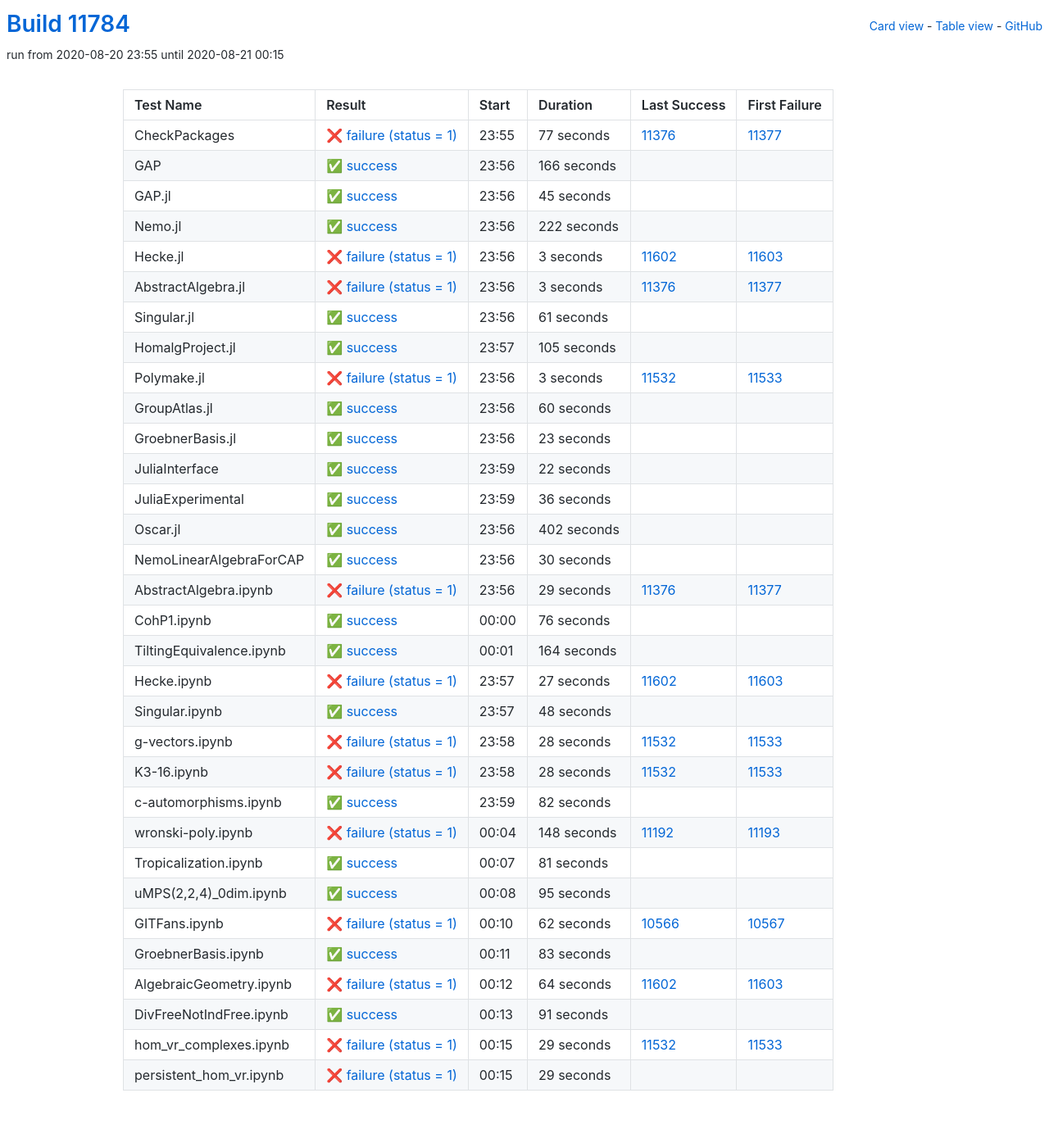
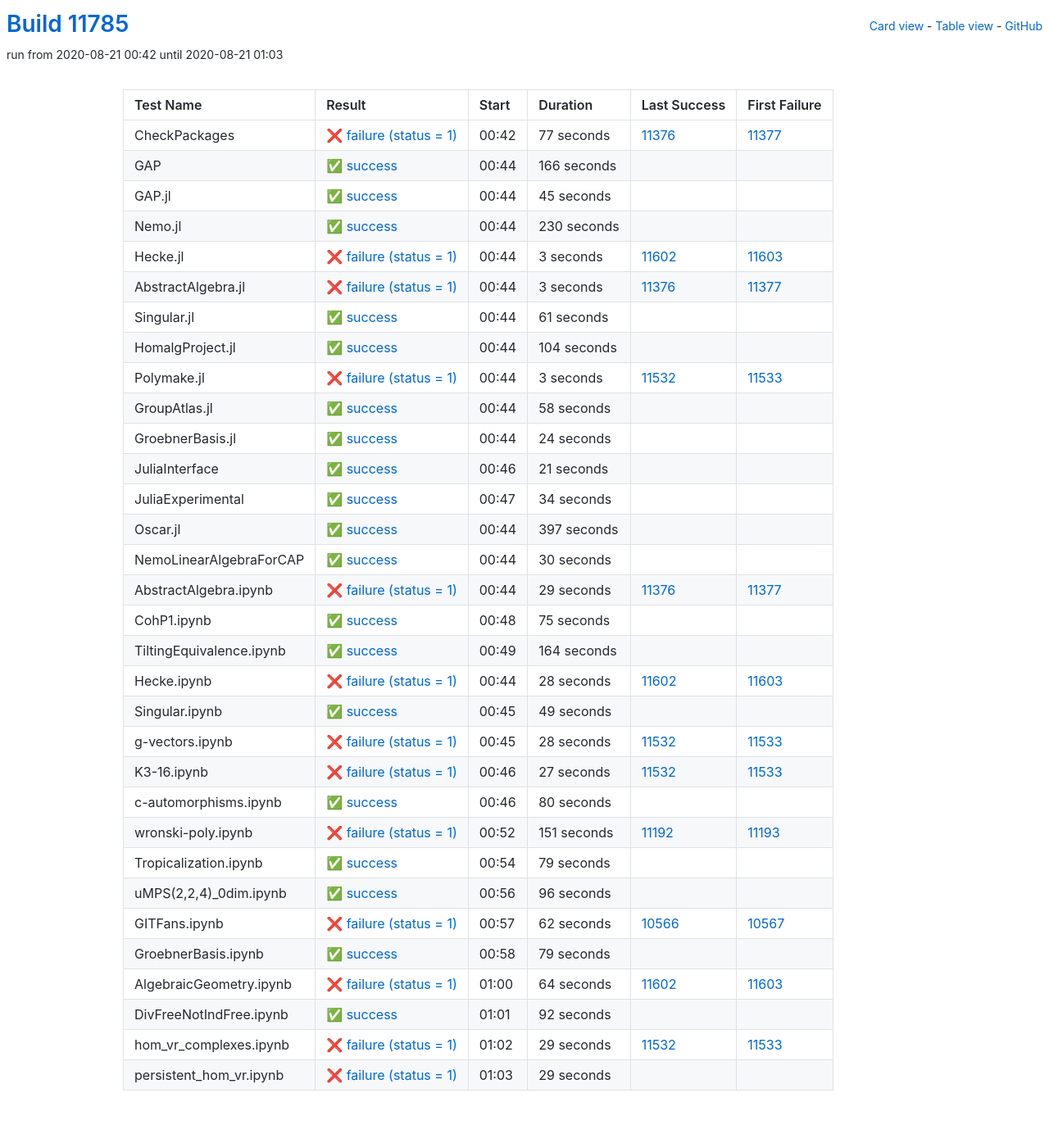
Before and after one commit to oscar-system/oscar-ci-status, a Jekyll site: the page built from table.html, in a window 1280 px wide. Shown: the whole page at 82% size. Built offline with Jekyll 4.4.1, drawn with Linux system fonts in a browser that asks for light colours.

Commit message:
Build #11785

```diff
--- a/_data/ci.yml
+++ b/_data/ci.yml
@@ -1,6 +1,6 @@
 ---
-build: 11784
-build_url: https://oscarci.mathematik.uni-kl.de/job/oscar/11784/
+build: 11785
+build_url: https://oscarci.mathematik.uni-kl.de/job/oscar/11785/
 job: oscar
 organization: oscar-system
 repo: oscar-ci-status
@@ -8,8 +8,8 @@
 tests:
 - name: CheckPackages
   id: checkpackages
-  log: https://oscarci.mathematik.uni-kl.de/job/oscar/11784/artifact/logs/build-11784/CheckPackages.log
-  start: 2020-08-20 23:55
+  log: https://oscarci.mathematik.uni-kl.de/job/oscar/11785/artifact/logs/build-11785/CheckPackages.log
+  start: 2020-08-21 00:42
   success: false
   exitcode: 1
   status: failure
@@ -20,8 +20,8 @@
   first_failure_url: https://oscarci.mathematik.uni-kl.de/job/oscar/11377/
 - name: GAP
   id: gap
-  log: https://oscarci.mathematik.uni-kl.de/job/oscar/11784/artifact/logs/build-11784/GAP.log
-  start: 2020-08-20 23:56
+  log: https://oscarci.mathematik.uni-kl.de/job/oscar/11785/artifact/logs/build-11785/GAP.log
+  start: 2020-08-21 00:44
   success: true
   exitcode: 0
   status: success
@@ -32,8 +32,8 @@
   first_failure_url:
 - name: GAP.jl
   id: gap-jl
-  log: https://oscarci.mathematik.uni-kl.de/job/oscar/11784/artifact/logs/build-11784/GAP.jl.log
-  start: 2020-08-20 23:56
+  log: https://oscarci.mathematik.uni-kl.de/job/oscar/11785/artifact/logs/build-11785/GAP.jl.log
+  start: 2020-08-21 00:44
   success: true
   exitcode: 0
   status: success
@@ -44,20 +44,20 @@
   first_failure_url:
 - name: Nemo.jl
   id: nemo-jl
-  log: https://oscarci.mathematik.uni-kl.de/job/oscar/11784/artifact/logs/build-11784/Nemo.jl.log
-  start: 2020-08-20 23:56
+  log: https://oscarci.mathematik.uni-kl.de/job/oscar/11785/artifact/logs/build-11785/Nemo.jl.log
+  start: 2020-08-21 00:44
   success: true
   exitcode: 0
   status: success
-  duration: 222
+  duration: 230
   last_success: false
   last_success_url:
   first_failure: false
   first_failure_url:
 - name: Hecke.jl
   id: hecke-jl
-  log: https://oscarci.mathematik.uni-kl.de/job/oscar/11784/artifact/logs/build-11784/Hecke.jl.log
-  start: 2020-08-20 23:56
+  log: https://oscarci.mathematik.uni-kl.de/job/oscar/11785/artifact/logs/build-11785/Hecke.jl.log
+  start: 2020-08-21 00:44
   success: false
   exitcode: 1
   status: failure
@@ -68,8 +68,8 @@
   first_failure_url: https://oscarci.mathematik.uni-kl.de/job/oscar/11603/
 - name: AbstractAlgebra.jl
   id: abstractalgebra-jl
-  log: https://oscarci.mathematik.uni-kl.de/job/oscar/11784/artifact/logs/build-11784/AbstractAlgebra.jl.log
-  start: 2020-08-20 23:56
+  log: https://oscarci.mathematik.uni-kl.de/job/oscar/11785/artifact/logs/build-11785/AbstractAlgebra.jl.log
+  start: 2020-08-21 00:44
   success: false
   exitcode: 1
   status: failure
@@ -80,8 +80,8 @@
   first_failure_url: https://oscarci.mathematik.uni-kl.de/job/oscar/11377/
 - name: Singular.jl
   id: singular-jl
-  log: https://oscarci.mathematik.uni-kl.de/job/oscar/11784/artifact/logs/build-11784/Singular.jl.log
-  start: 2020-08-20 23:56
+  log: https://oscarci.mathematik.uni-kl.de/job/oscar/11785/artifact/logs/build-11785/Singular.jl.log
+  start: 2020-08-21 00:44
   success: true
   exitcode: 0
   status: success
@@ -92,20 +92,20 @@
   first_failure_url:
 - name: HomalgProject.jl
   id: homalgproject-jl
-  log: https://oscarci.mathematik.uni-kl.de/job/oscar/11784/artifact/logs/build-11784/HomalgProject.jl.log
-  start: 2020-08-20 23:57
+  log: https://oscarci.mathematik.uni-kl.de/job/oscar/11785/artifact/logs/build-11785/HomalgProject.jl.log
+  start: 2020-08-21 00:44
   success: true
   exitcode: 0
   status: success
-  duration: 105
+  duration: 104
   last_success: false
   last_success_url:
   first_failure: false
   first_failure_url:
 - name: Polymake.jl
   id: polymake-jl
-  log: https://oscarci.mathematik.uni-kl.de/job/oscar/11784/artifact/logs/build-11784/Polymake.jl.log
-  start: 2020-08-20 23:56
+  log: https://oscarci.mathematik.uni-kl.de/job/oscar/11785/artifact/logs/build-11785/Polymake.jl.log
+  start: 2020-08-21 00:44
   success: false
   exitcode: 1
   status: failure
@@ -116,68 +116,68 @@
   first_failure_url: https://oscarci.mathematik.uni-kl.de/job/oscar/11533/
 - name: GroupAtlas.jl
   id: groupatlas-jl
-  log: https://oscarci.mathematik.uni-kl.de/job/oscar/11784/artifact/logs/build-11784/GroupAtlas.jl.log
-  start: 2020-08-20 23:56
+  log: https://oscarci.mathematik.uni-kl.de/job/oscar/11785/artifact/logs/build-11785/GroupAtlas.jl.log
+  start: 2020-08-21 00:44
   success: true
   exitcode: 0
   status: success
-  duration: 60
+  duration: 58
   last_success: false
   last_success_url:
   first_failure: false
   first_failure_url:
 - name: GroebnerBasis.jl
   id: groebnerbasis-jl
-  log: https://oscarci.mathematik.uni-kl.de/job/oscar/11784/artifact/logs/build-11784/GroebnerBasis.jl.log
-  start: 2020-08-20 23:56
+  log: https://oscarci.mathematik.uni-kl.de/job/oscar/11785/artifact/logs/build-11785/GroebnerBasis.jl.log
+  start: 2020-08-21 00:44
   success: true
   exitcode: 0
   status: success
-  duration: 23
+  duration: 24
   last_success: false
   last_success_url:
   first_failure: false
   first_failure_url:
 - name: JuliaInterface
   id: juliainterface
-  log: https://oscarci.mathematik.uni-kl.de/job/oscar/11784/artifact/logs/build-11784/JuliaInterface.log
-  start: 2020-08-20 23:59
+  log: https://oscarci.mathematik.uni-kl.de/job/oscar/11785/artifact/logs/build-11785/JuliaInterface.log
+  start: 2020-08-21 00:46
   success: true
   exitcode: 0
   status: success
-  duration: 22
+  duration: 21
   last_success: false
   last_success_url:
   first_failure: false
   first_failure_url:
 - name: JuliaExperimental
   id: juliaexperimental
-  log: https://oscarci.mathematik.uni-kl.de/job/oscar/11784/artifact/logs/build-11784/JuliaExperimental.log
-  start: 2020-08-20 23:59
+  log: https://oscarci.mathematik.uni-kl.de/job/oscar/11785/artifact/logs/build-11785/JuliaExperimental.log
+  start: 2020-08-21 00:47
   success: true
   exitcode: 0
   status: success
-  duration: 36
+  duration: 34
   last_success: false
   last_success_url:
   first_failure: false
   first_failure_url:
 - name: Oscar.jl
   id: oscar-jl
-  log: https://oscarci.mathematik.uni-kl.de/job/oscar/11784/artifact/logs/build-11784/Oscar.jl.log
-  start: 2020-08-20 23:56
+  log: https://oscarci.mathematik.uni-kl.de/job/oscar/11785/artifact/logs/build-11785/Oscar.jl.log
+  start: 2020-08-21 00:44
   success: true
   exitcode: 0
   status: success
-  duration: 402
+  duration: 397
   last_success: false
   last_success_url:
   first_failure: false
   first_failure_url:
 - name: NemoLinearAlgebraForCAP
   id: nemolinearalgebraforcap
-  log: https://oscarci.mathematik.uni-kl.de/job/oscar/11784/artifact/logs/build-11784/NemoLinearAlgebraForCAP.log
-  start: 2020-08-20 23:56
+  log: https://oscarci.mathematik.uni-kl.de/job/oscar/11785/artifact/logs/build-11785/NemoLinearAlgebraForCAP.log
+  start: 2020-08-21 00:44
   success: true
   exitcode: 0
   status: success
@@ -188,8 +188,8 @@
   first_failure_url:
 - name: AbstractAlgebra.ipynb
   id: abstractalgebra-ipynb
-  log: https://oscarci.mathematik.uni-kl.de/job/oscar/11784/artifact/logs/build-11784/AbstractAlgebra.ipynb.log
-  start: 2020-08-20 23:56
+  log: https://oscarci.mathematik.uni-kl.de/job/oscar/11785/artifact/logs/build-11785/AbstractAlgebra.ipynb.log
+  start: 2020-08-21 00:44
   success: false
   exitcode: 1
   status: failure
@@ -200,20 +200,20 @@
   first_failure_url: https://oscarci.mathematik.uni-kl.de/job/oscar/11377/
 - name: CohP1.ipynb
   id: cohp1-ipynb
-  log: https://oscarci.mathematik.uni-kl.de/job/oscar/11784/artifact/logs/build-11784/CohP1.ipynb.log
-  start: 2020-08-21 00:00
+  log: https://oscarci.mathematik.uni-kl.de/job/oscar/11785/artifact/logs/build-11785/CohP1.ipynb.log
+  start: 2020-08-21 00:48
   success: true
   exitcode: 0
   status: success
-  duration: 76
+  duration: 75
   last_success: false
   last_success_url:
   first_failure: false
   first_failure_url:
 - name: TiltingEquivalence.ipynb
   id: tiltingequivalence-ipynb
-  log: https://oscarci.mathematik.uni-kl.de/job/oscar/11784/artifact/logs/build-11784/TiltingEquivalence.ipynb.log
-  start: 2020-08-21 00:01
+  log: https://oscarci.mathematik.uni-kl.de/job/oscar/11785/artifact/logs/build-11785/TiltingEquivalence.ipynb.log
+  start: 2020-08-21 00:49
   success: true
   exitcode: 0
   status: success
@@ -224,32 +224,32 @@
   first_failure_url:
 - name: Hecke.ipynb
   id: hecke-ipynb
-  log: https://oscarci.mathematik.uni-kl.de/job/oscar/11784/artifact/logs/build-11784/Hecke.ipynb.log
-  start: 2020-08-20 23:57
+  log: https://oscarci.mathematik.uni-kl.de/job/oscar/11785/artifact/logs/build-11785/Hecke.ipynb.log
+  start: 2020-08-21 00:44
   success: false
   exitcode: 1
   status: failure
-  duration: 27
+  duration: 28
   last_success: 11602
   last_success_url: https://oscarci.mathematik.uni-kl.de/job/oscar/11602/
   first_failure: 11603
   first_failure_url: https://oscarci.mathematik.uni-kl.de/job/oscar/11603/
 - name: Singular.ipynb
   id: singular-ipynb
-  log: https://oscarci.mathematik.uni-kl.de/job/oscar/11784/artifact/logs/build-11784/Singular.ipynb.log
-  start: 2020-08-20 23:57
+  log: https://oscarci.mathematik.uni-kl.de/job/oscar/11785/artifact/logs/build-11785/Singular.ipynb.log
+  start: 2020-08-21 00:45
   success: true
   exitcode: 0
   status: success
-  duration: 48
+  duration: 49
   last_success: false
   last_success_url:
   first_failure: false
   first_failure_url:
 - name: g-vectors.ipynb
   id: g-vectors-ipynb
-  log: https://oscarci.mathematik.uni-kl.de/job/oscar/11784/artifact/logs/build-11784/g-vectors.ipynb.log
-  start: 2020-08-20 23:58
+  log: https://oscarci.mathematik.uni-kl.de/job/oscar/11785/artifact/logs/build-11785/g-vectors.ipynb.log
+  start: 2020-08-21 00:45
   success: false
   exitcode: 1
   status: failure
@@ -260,68 +260,68 @@
   first_failure_url: https://oscarci.mathematik.uni-kl.de/job/oscar/11533/
 - name: K3-16.ipynb
   id: k3-16-ipynb
-  log: https://oscarci.mathematik.uni-kl.de/job/oscar/11784/artifact/logs/build-11784/K3-16.ipynb.log
-  start: 2020-08-20 23:58
+  log: https://oscarci.mathematik.uni-kl.de/job/oscar/11785/artifact/logs/build-11785/K3-16.ipynb.log
+  start: 2020-08-21 00:46
   success: false
   exitcode: 1
   status: failure
-  duration: 28
+  duration: 27
   last_success: 11532
   last_success_url: https://oscarci.mathematik.uni-kl.de/job/oscar/11532/
   first_failure: 11533
   first_failure_url: https://oscarci.mathematik.uni-kl.de/job/oscar/11533/
 - name: c-automorphisms.ipynb
   id: c-automorphisms-ipynb
-  log: https://oscarci.mathematik.uni-kl.de/job/oscar/11784/artifact/logs/build-11784/c-automorphisms.ipynb.log
-  start: 2020-08-20 23:59
+  log: https://oscarci.mathematik.uni-kl.de/job/oscar/11785/artifact/logs/build-11785/c-automorphisms.ipynb.log
+  start: 2020-08-21 00:46
   success: true
   exitcode: 0
   status: success
-  duration: 82
+  duration: 80
   last_success: false
   last_success_url:
   first_failure: false
   first_failure_url:
 - name: wronski-poly.ipynb
   id: wronski-poly-ipynb
-  log: https://oscarci.mathematik.uni-kl.de/job/oscar/11784/artifact/logs/build-11784/wronski-poly.ipynb.log
-  start: 2020-08-21 00:04
+  log: https://oscarci.mathematik.uni-kl.de/job/oscar/11785/artifact/logs/build-11785/wronski-poly.ipynb.log
+  start: 2020-08-21 00:52
   success: false
   exitcode: 1
   status: failure
-  duration: 148
+  duration: 151
   last_success: 11192
   last_success_url: https://oscarci.mathematik.uni-kl.de/job/oscar/11192/
   first_failure: 11193
   first_failure_url: https://oscarci.mathematik.uni-kl.de/job/oscar/11193/
 - name: Tropicalization.ipynb
   id: tropicalization-ipynb
-  log: https://oscarci.mathematik.uni-kl.de/job/oscar/11784/artifact/logs/build-11784/Tropicalization.ipynb.log
-  start: 2020-08-21 00:07
+  log: https://oscarci.mathematik.uni-kl.de/job/oscar/11785/artifact/logs/build-11785/Tropicalization.ipynb.log
+  start: 2020-08-21 00:54
   success: true
   exitcode: 0
   status: success
-  duration: 81
+  duration: 79
   last_success: false
   last_success_url:
   first_failure: false
   first_failure_url:
 - name: uMPS(2,2,4)_0dim.ipynb
   id: umps-2-2-4-0dim-ipynb
-  log: https://oscarci.mathematik.uni-kl.de/job/oscar/11784/artifact/logs/build-11784/uMPS-2-2-4-_0dim.ipynb.log
-  start: 2020-08-21 00:08
+  log: https://oscarci.mathematik.uni-kl.de/job/oscar/11785/artifact/logs/build-11785/uMPS-2-2-4-_0dim.ipynb.log
+  start: 2020-08-21 00:56
   success: true
   exitcode: 0
   status: success
-  duration: 95
+  duration: 96
   last_success: false
   last_success_url:
   first_failure: false
   first_failure_url:
 - name: GITFans.ipynb
   id: gitfans-ipynb
-  log: https://oscarci.mathematik.uni-kl.de/job/oscar/11784/artifact/logs/build-11784/GITFans.ipynb.log
-  start: 2020-08-21 00:10
+  log: https://oscarci.mathematik.uni-kl.de/job/oscar/11785/artifact/logs/build-11785/GITFans.ipynb.log
+  start: 2020-08-21 00:57
   success: false
   exitcode: 1
   status: failure
@@ -332,20 +332,20 @@
   first_failure_url: https://oscarci.mathematik.uni-kl.de/job/oscar/10567/
 - name: GroebnerBasis.ipynb
   id: groebnerbasis-ipynb
-  log: https://oscarci.mathematik.uni-kl.de/job/oscar/11784/artifact/logs/build-11784/GroebnerBasis.ipynb.log
-  start: 2020-08-21 00:11
+  log: https://oscarci.mathematik.uni-kl.de/job/oscar/11785/artifact/logs/build-11785/GroebnerBasis.ipynb.log
+  start: 2020-08-21 00:58
   success: true
   exitcode: 0
   status: success
-  duration: 83
+  duration: 79
   last_success: false
   last_success_url:
   first_failure: false
   first_failure_url:
 - name: AlgebraicGeometry.ipynb
   id: algebraicgeometry-ipynb
-  log: https://oscarci.mathematik.uni-kl.de/job/oscar/11784/artifact/logs/build-11784/AlgebraicGeometry.ipynb.log
-  start: 2020-08-21 00:12
+  log: https://oscarci.mathematik.uni-kl.de/job/oscar/11785/artifact/logs/build-11785/AlgebraicGeometry.ipynb.log
+  start: 2020-08-21 01:00
   success: false
   exitcode: 1
   status: failure
@@ -356,20 +356,20 @@
   first_failure_url: https://oscarci.mathematik.uni-kl.de/job/oscar/11603/
 - name: DivFreeNotIndFree.ipynb
   id: divfreenotindfree-ipynb
-  log: https://oscarci.mathematik.uni-kl.de/job/oscar/11784/artifact/logs/build-11784/DivFreeNotIndFree.ipynb.log
-  start: 2020-08-21 00:13
+  log: https://oscarci.mathematik.uni-kl.de/job/oscar/11785/artifact/logs/build-11785/DivFreeNotIndFree.ipynb.log
+  start: 2020-08-21 01:01
   success: true
   exitcode: 0
   status: success
-  duration: 91
+  duration: 92
   last_success: false
   last_success_url:
   first_failure: false
   first_failure_url:
 - name: hom_vr_complexes.ipynb
   id: hom-vr-complexes-ipynb
-  log: https://oscarci.mathematik.uni-kl.de/job/oscar/11784/artifact/logs/build-11784/hom_vr_complexes.ipynb.log
-  start: 2020-08-21 00:15
+  log: https://oscarci.mathematik.uni-kl.de/job/oscar/11785/artifact/logs/build-11785/hom_vr_complexes.ipynb.log
+  start: 2020-08-21 01:02
   success: false
   exitcode: 1
   status: failure
@@ -380,8 +380,8 @@
   first_failure_url: https://oscarci.mathematik.uni-kl.de/job/oscar/11533/
 - name: persistent_hom_vr.ipynb
   id: persistent-hom-vr-ipynb
-  log: https://oscarci.mathematik.uni-kl.de/job/oscar/11784/artifact/logs/build-11784/persistent_hom_vr.ipynb.log
-  start: 2020-08-21 00:15
+  log: https://oscarci.mathematik.uni-kl.de/job/oscar/11785/artifact/logs/build-11785/persistent_hom_vr.ipynb.log
+  start: 2020-08-21 01:03
   success: false
   exitcode: 1
   status: failure
```
Also changed, not shown: README.md.
